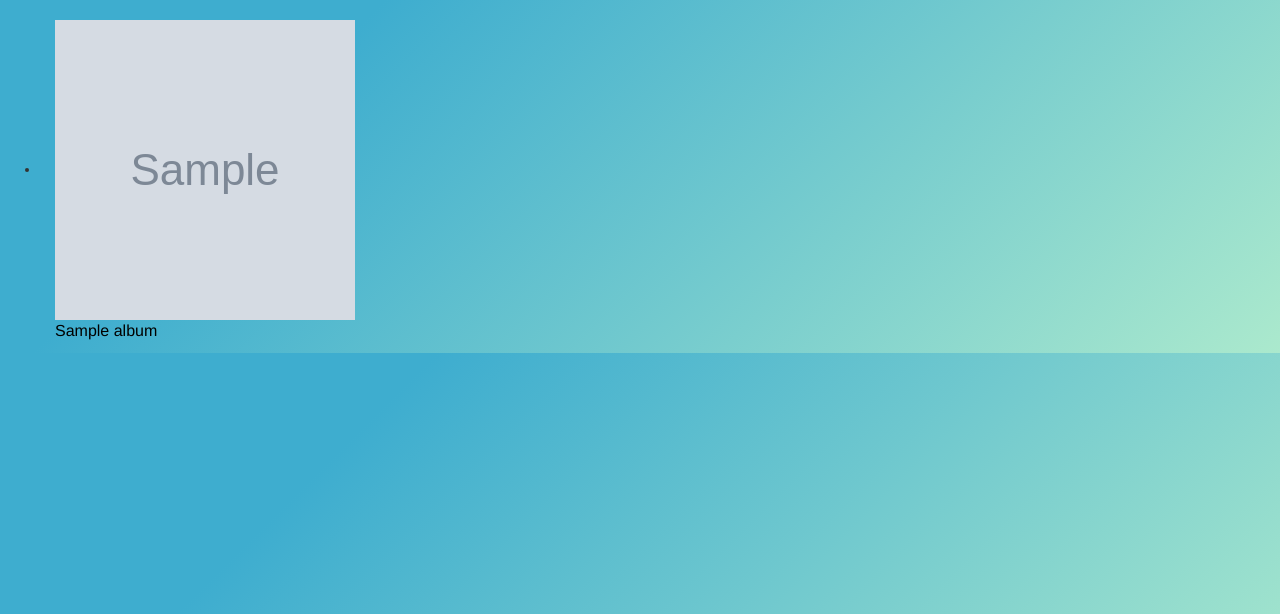
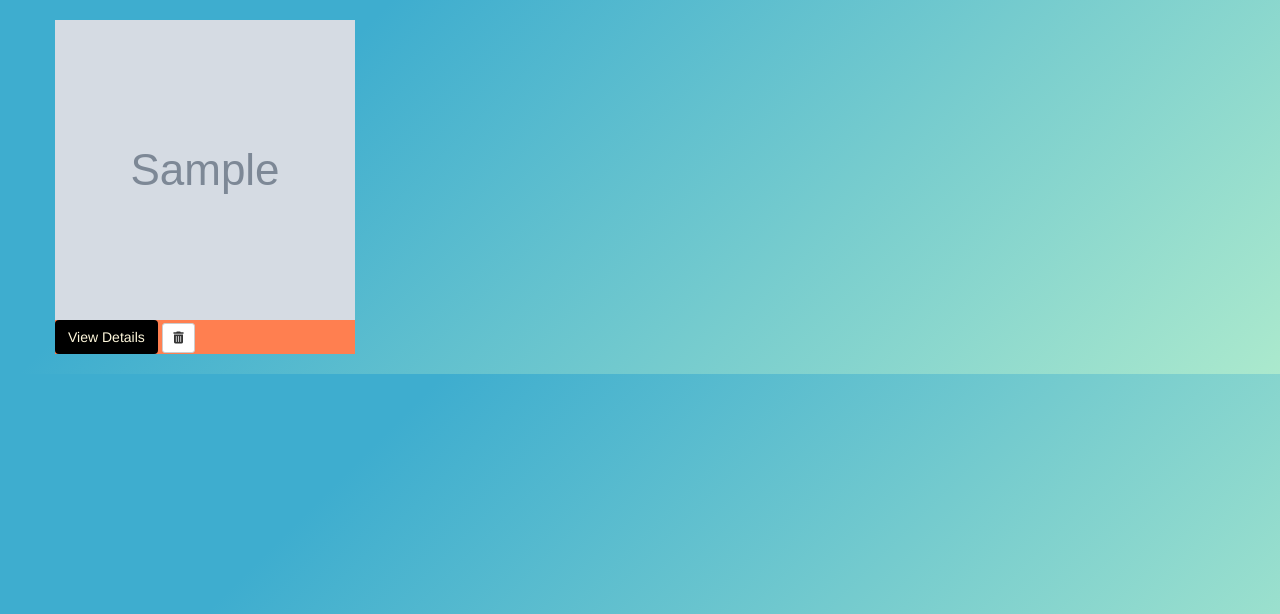
Before and after one commit to srinivasycplf8/django, a Django app: page /music/ in a window 1280 px wide. Shown: the part 52-666 px from the top of the page. Run offline with Django 3.2, Linux system fonts and the light colour scheme; tables that the repository leaves empty hold one stand-in row (values such as "Sample post"); grey boxes marked "Sample" are stand-in pictures; some libraries are stand-ins or nearby versions.

Commit message:
Update and Delete View

```diff
--- a/music/static/music/style.css
+++ b/music/static/music/style.css
@@ -1,4 +1,3 @@
-
 
 .navbar{
     border-radius: 0;
--- a/music/templates/music/index.html
+++ b/music/templates/music/index.html
@@ -4,17 +4,31 @@
     {% if all_albums %}
 
 
-        <ul>
+        <ul style="list-style: none;">
             {% for album in all_albums %}
 
             <li style="float: left;" class="col-md-4">
-                <a href="{% url 'music:detail' album.id %}" style="color: black;font-size: medium;">
+                <div >
+                <div class="card mx-auto"  style="width: 30rem;background-color:1px solid black;border-radius: 0%;background-color: coral;">
+                    <img class="card-img-top" src="{{ album.album_logo }}" alt="Card image cap" height="300" width="300">
+                        <div class="card-body">
+                               <span>
+                                <a href="{% url 'music:detail' album.id %}" style="color: black;font-size: medium;">
+                                    <button class="btn btn-small" style="text-align: center;color: cornsilk;background-color: black;">View Details</button>
+                                </a>
+                             </span>
+                                <span>
+                                    <form action="{% url 'music:album-delete' album.id %}" method="post" style="display: inline;">
+                                        {% csrf_token %}
+                                        <input type="hidden" name="album_id" value="{{album.id}}"/>
+                                        <button type="submit" class="btn btn-default btn-sm">
+                                            <span class="fa fa-trash"></span>
+                                        </button>
 
-                <div class="card" style="width: 18rem;" >
-                    <img class="card-img-top" src="{{ album.album_logo }}" alt="Card image cap" height="300" width="300">
-                    <div class="card-body">
-                    <p class="card-text">{{album.album_title}}</p>
-                    </div>
+                                    </form>
+                                </span>
+                        </div>
+                </div><br/>
                 </div>
             </li>
 
--- a/music/urls.py
+++ b/music/urls.py
@@ -1,15 +1,11 @@
+from music.views import AlbumDelete
 from . import views
 from django.urls import path,re_path
 
 app_name='music'
 
 urlpatterns = [
-    #the '' is used when the user didin't select specific song or default it
-    #goes to views page and their function mae called index
-    #so whathtver it does it returns our value
 
-    ##for using regular expression we have to use re_path
-    ##instead of ""path"""
     re_path(r'^$', views.IndexView.as_view(),name="index"),
 
     ##whenever I click the album,it gives mae all songs
@@ -23,6 +19,14 @@ urlpatterns = [
 
     re_path(r'album/add/$',views.AlbumCreate.as_view(),name="album-add"),
 
+    #music/album/2/
+
+    re_path(r'^album/(?P<pk>[0-9]+)/$',views.AlbumUpdate.as_view(),name="album-update"),
+
+    #music/album/2/delete
+
+    re_path(r'album/(?P<pk>[0-9]+)/delete/$',views.AlbumDelete.as_view(),name="album-delete"),
+
 
 
 
--- a/music/views.py
+++ b/music/views.py
@@ -1,5 +1,6 @@
 from django.views import generic
 from django.views.generic.edit import CreateView,UpdateView,DeleteView
+from django.urls import reverse_lazy
 from .models import Album
 
 class IndexView(generic.ListView):
@@ -17,3 +18,12 @@ class DetailView(generic.DetailView):
 class AlbumCreate(CreateView):
     model=Album
     fields=['artist','album_title','genre','album_logo']
+
+class AlbumUpdate(UpdateView):
+    model=Album
+    fields=['artist','album_title','genre','album_logo']
+
+
+class AlbumDelete(DeleteView):
+    model=Album
+    success_url=reverse_lazy('music:index')
```
Also changed, not shown: db.sqlite3.
